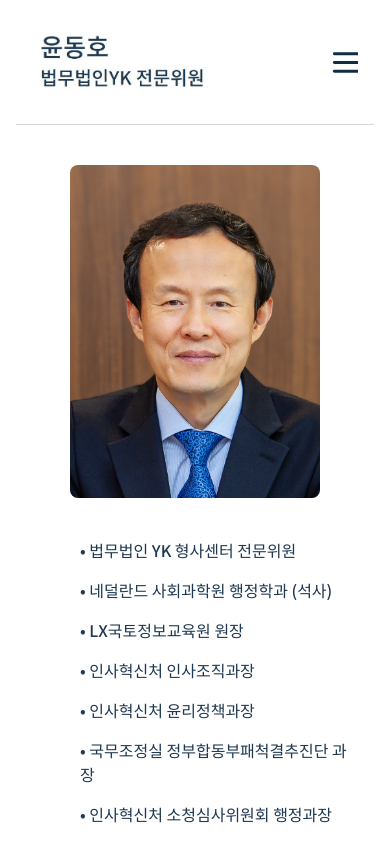
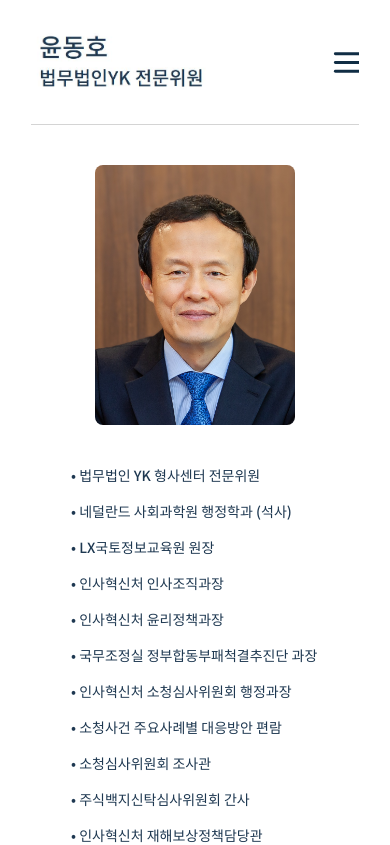
Before and after one commit to vibap00/Portfolio, a Next.js app: page /about in a window 390 px wide. Shown: the top 845 px of the page. Built offline with nearby package versions, Linux system fonts and the light colour scheme.

Commit message:
reponsive web design revision

```diff
--- a/components/about/AboutMeBio.jsx
+++ b/components/about/AboutMeBio.jsx
@@ -10,9 +10,9 @@
         <div className="md:m-start lg:m-start">
           <Image
             src="/images/profile.jpeg"
-            width={250} // updated size
-            height={250} // updated size
-            className="rounded-lg"
+            width={280}
+            height={280}
+            className="rounded-lg h-[260px] w-[200px] sm:h-[280px] sm:w-[280px]"
             alt="Profile Image"
           />
         </div>
@@ -21,7 +21,7 @@
       <div className="w-full sm:w-3/4 text-left sm:text-left flex flex-wrap justify-end">
         {aboutMe.map((bio) => (
           <p
-            className="text-left sm:text-left mb-4 ml-12 sm:ml-0 text-ternary-dark dark:text-ternary-light text-base sm:text-lg w-full md:w-full lg:w-1/2 "
+            className="text-left sm:text-left mb-4 ml-8 s10:ml-6 s20:ml-8 sm:ml-0 text-ternary-dark dark:text-ternary-light text-sm s20:text-base md:text-base lg:text-lg w-full md:w-full lg:w-1/2 "
             key={bio.id}
           >
             &bull; {bio.bio}
--- a/components/contact/ContactDetails.jsx
+++ b/components/contact/ContactDetails.jsx
@@ -1,11 +1,11 @@
 import { FiPhone, FiMapPin, FiMail, FiFacebook, FiLink } from 'react-icons/fi';
-import {RiKakaoTalkFill,RiTelegramFill} from 'react-icons/ri';
+import { RiKakaoTalkFill, RiTelegramFill } from 'react-icons/ri';
 
 
 const contacts = [
 	{
 		id: 1,
-		name: '서울특별시 서초구 서초중앙로 138, 6층(서초동, 우림빌딩)',
+		name: '서울특별시 서초구 서초중앙로 \n138, 6층(서초동, 우림빌딩)',
 		icon: <FiMapPin />,
 	},
 	//{
@@ -57,24 +57,12 @@
 								<i className="text-2xl text-neutral-500 dark:text-neutral-400 mr-4 mt-2 mb-4">
 									{contact.icon}
 								</i>
-            <span className="text-lg mb-2 text-ternary-dark dark:text-ternary-light">
-                {contact.name}
+								<span className="sm:text-lg mb-2 text-ternary-dark dark:text-ternary-light">
+									{contact.name.split("\n").map((item, i) => <p key={i}>{item}</p>)}
 								</span>
 							</a>
 						</li>
 					))}
-
-
-					{/*{contacts.map((contact) => (
-						<li className="flex " key={contact.id}>
-							<i className="text-2xl text-neutral-500 dark:text-neutral-400 mr-4 mt-1">
-								{contact.icon}
-							</i>
-							<span className="text-lg mb-4 text-ternary-dark dark:text-ternary-light">
-								{contact.name}
-							</span>
-						</li>
-					))} */}
 				</ul>
 			</div>
 		</div>
--- a/components/contact/ContactLink.jsx
+++ b/components/contact/ContactLink.jsx
@@ -41,7 +41,7 @@
                                     {area.name}
                                 </span>
                             </div>
-                            <p className="ml-9 text-gray-700 dark:text-gray-300" dangerouslySetInnerHTML={{ __html: area.description }}>
+                            <p className="text-sm md:text-base lg:text-lg ml-9 text-gray-700 dark:text-gray-300" dangerouslySetInnerHTML={{ __html: area.description }}>
                             </p>
                         </li>
                     ))}
--- a/components/shared/AppHeader.jsx
+++ b/components/shared/AppHeader.jsx
@@ -45,7 +45,7 @@
 			{/* Header */}
 			<div className="z-10 max-w-screen-lg xl:max-w-screen-xl block sm:flex sm:justify-between sm:items-center lg:mr-6 py-6">
 				{/* Header menu links and small screen hamburger menu */}
-				<div className="flex justify-between items-center px-4 sm:px-0">
+				<div className="flex justify-between items-center px-0">
 					<div>
 						<Link href="/">
 								<Image
--- a/tailwind.config.js
+++ b/tailwind.config.js
@@ -8,11 +8,11 @@
 	darkMode: 'class',
 	theme: {
 		extend: {
-			spacing: {
-				'-1': '-0.25rem',
-				'-2': '-0.5rem',
-				'-3': '-0.75rem',
-				'-4': '-1rem',},
+			screens: {
+				'xs': { 'max': '359px' },  // smaller screens
+				's10': { 'min': '360px', 'max': '411px' },  // for 360*760
+				's20': { 'min': '412px', 'max': '810px' }  // for 412*915 and up
+			},
 			colors: {
 				// Light colors
 				'primary-light': '#F7F8FC',
```
Lines whose indentation alone changed are shown as unchanged.
